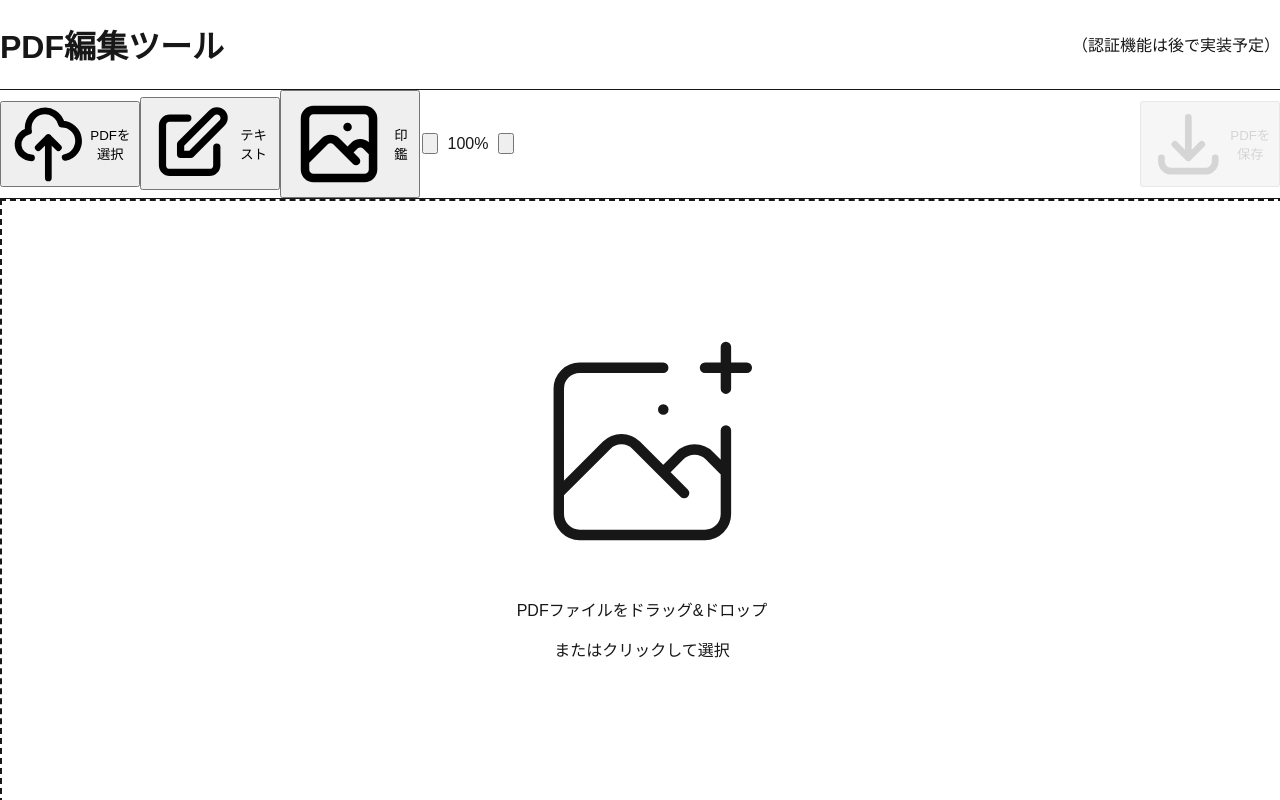
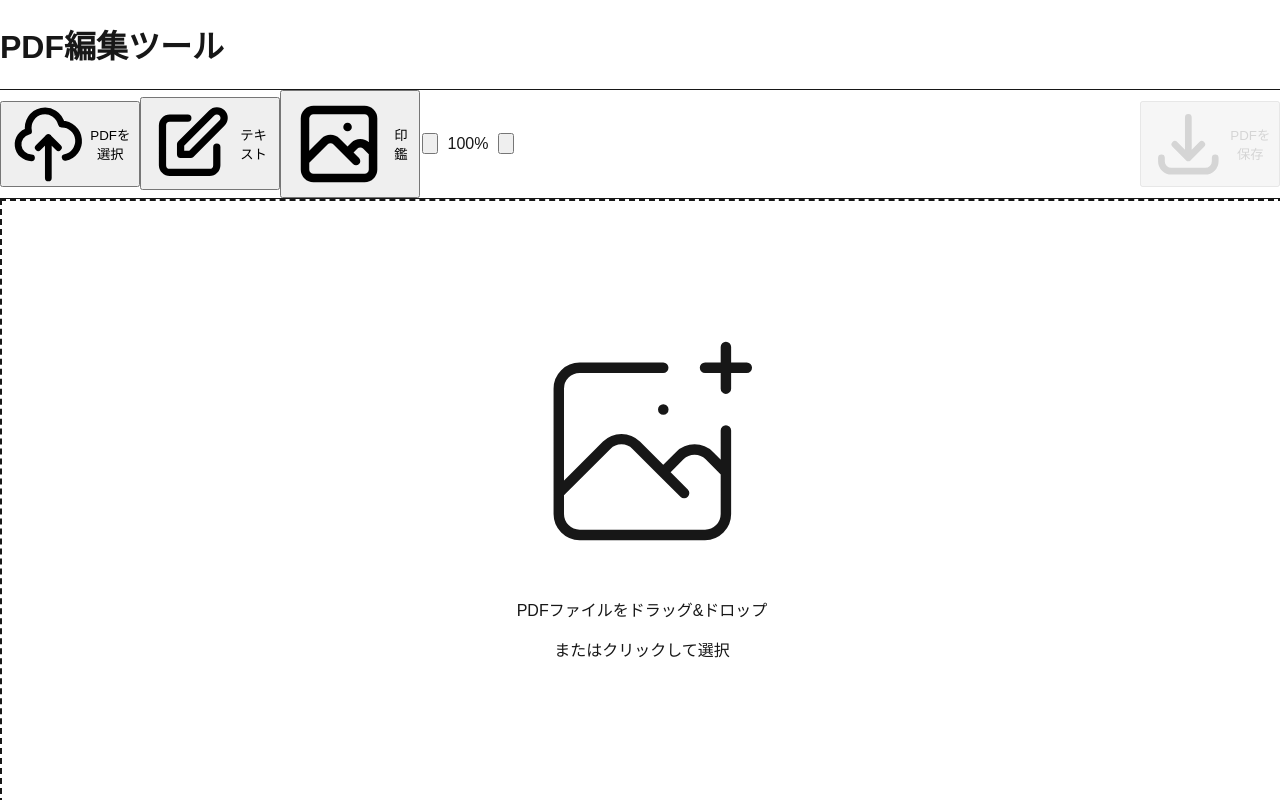
Before and after one commit to chanco-ui/pdf-editor, a Next.js app: page / in a window 1280 px wide. Built offline with nearby package versions, Linux system fonts and the light colour scheme.

Commit message:
認証機能のコメントを削除

```diff
--- a/app/page.tsx
+++ b/app/page.tsx
@@ -34,16 +34,6 @@ export default function HomePage() {
       {/* ヘッダー */}
       <header className="bg-white border-b border-gray-300 px-6 py-4 flex items-center justify-between">
         <h1 className="text-xl font-bold text-gray-900">PDF編集ツール</h1>
-        <div className="flex items-center gap-4">
-          <span className="text-sm text-gray-700 font-medium">（認証機能は後で実装予定）</span>
-          {/* <span className="text-sm text-gray-600">{session.user?.email}</span>
-          <button
-            onClick={() => signOut({ callbackUrl: "/login" })}
-            className="px-4 py-2 bg-gray-200 text-gray-700 rounded hover:bg-gray-300"
-          >
-            ログアウト
-          </button> */}
-        </div>
       </header>
 
       {/* メインコンテンツ */}
```
